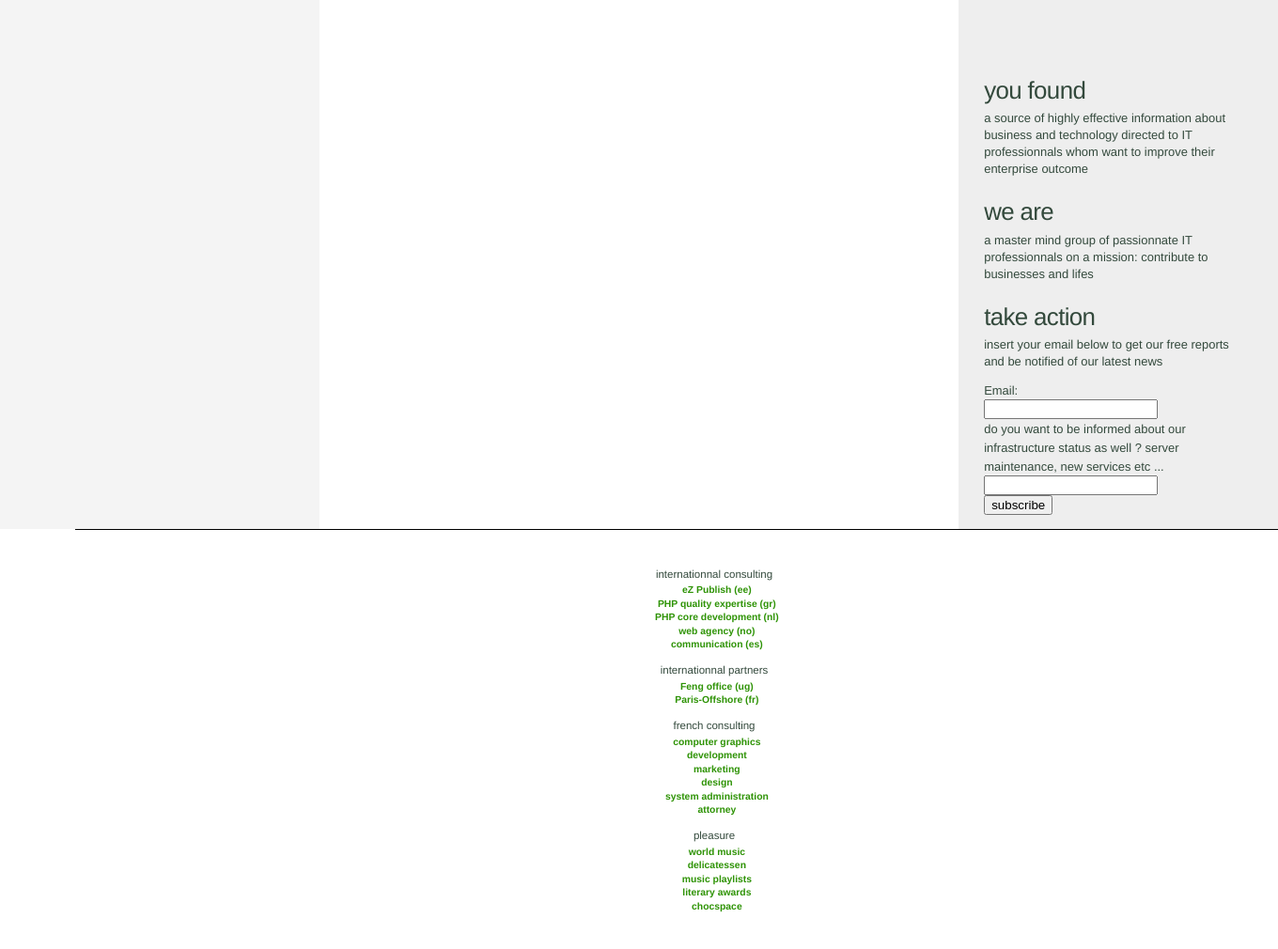
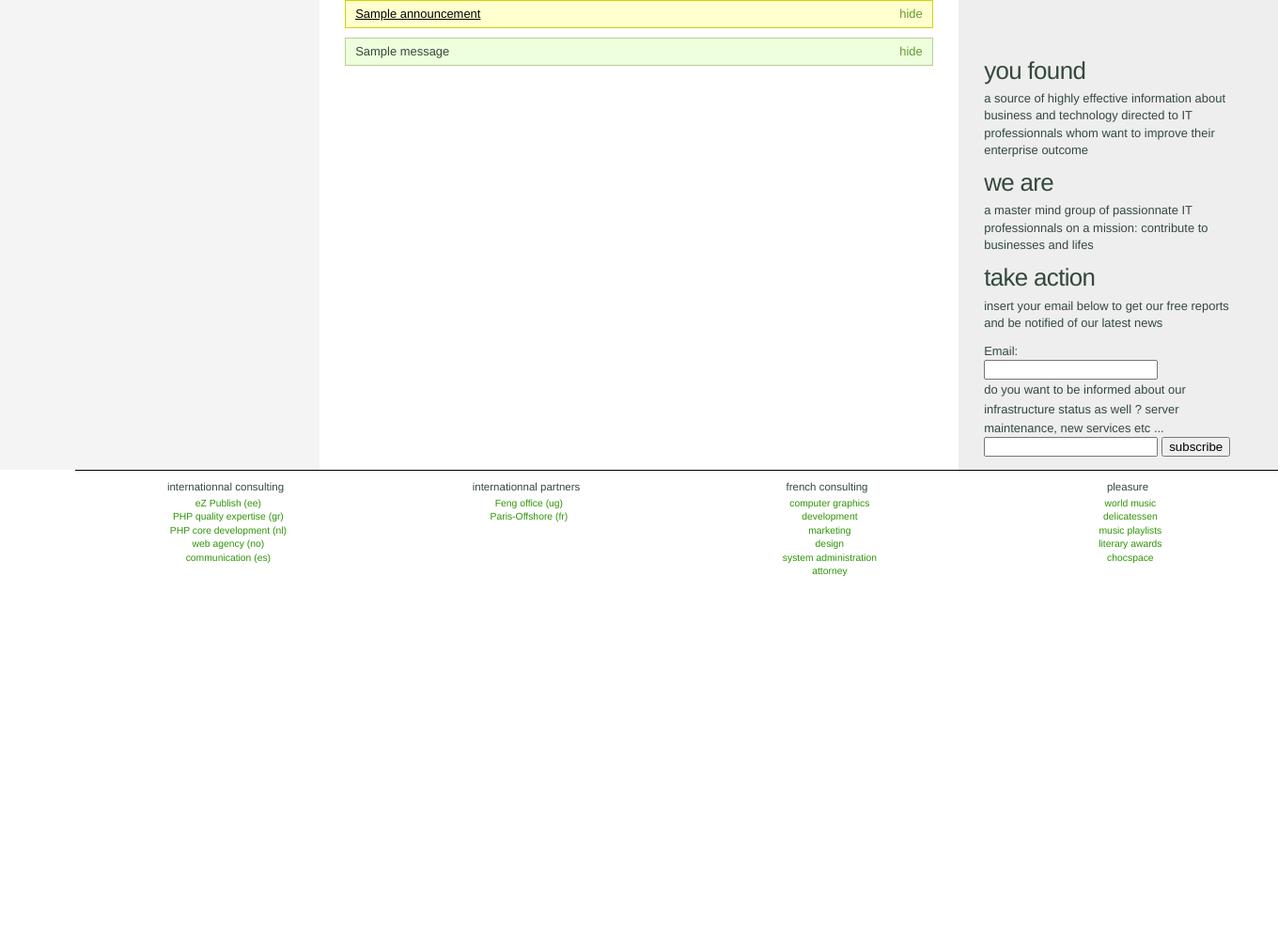
Before and after one commit to jpic/yourlabs.org, a Django app: template templates/site_base.html in a window 1360 px wide; the page is wider, and only the part inside the window is pictured. Shown: that part at 94% size. After the commit the page ends 614 px from the top of that part, so only its background shows below. Run offline with Django 3.2, Linux system fonts and the light colour scheme; the template is opened without the code that fills it: most values are stand-ins (such as "Sample title", 1, 10 or a date in 2020); one stand-in notice (Sample message) is shown; form fields are guessed from the names that the template uses.

Commit message:
A bunch of bugfix, pushing to online beta

```diff
--- a/media/css/base.css
+++ b/media/css/base.css
@@ -100,7 +100,7 @@ code
 
 #search { margin-top: 10px; margin-top: 1.6em; margin-bottom: 1.8em; float: right;}
 #nav{ float: right; width: 400px; }
-#footer { clear: both; text-align: center; padding-top: 30px; font-size: .8em; }
+#footer { clear: both; text-align: center;  font-size: .8em; }
 
 /* TYPE BASE */
 label, p, ul, ol, pre { font-size: 1em; margin: 0 0 1.0em; }
@@ -123,7 +123,6 @@ a:link, a:visited {
     /* 76d5ff 3c94bc 3e4d5c 66bbe0 */
     color: #2e9306;
     text-decoration: none;
-    font-weight: bold;
 }
 /*a:hover { color: #33493c; }*/
 /*h3 a:hover, h3 a:link, h3 a:visited { font-weight: 100; color: #33493c;}*/
@@ -160,3 +159,58 @@ ul.author.list ul.feeds.list li { display: inline; }
 
 #navigation_bar ul li { padding: 3px 0; }
 #navigation_bar ul li a { text-transform: uppercase; }
+
+ul.errorlist {
+    margin: 0;
+    padding: 0;
+    list-style: none;
+    color: red;
+}
+
+
+/* MESSAGES */
+
+ul.messages {
+    margin: 0 0 10px 0;
+    padding: 0;
+    list-style: none;
+}
+ul.messages li {
+    padding: 5px 10px;
+    background: #EFD;
+    border: 1px solid #BC9;
+}
+ul.messages li a {
+    float: right;
+    color: #693;
+}
+ul.messages .debug {
+    background: #EEE;
+    border: 1px solid #BBB;
+}
+ul.messages .info {
+    background: #ffffcf;
+    border: 1px solid #d3d100;
+}
+ul.messages .success {
+    background: #EFD;
+    border: 1px solid #BC9;
+}
+ul.messages .warning {
+    background: #FED;
+    border: 1px solid #CB9;
+}
+ul.messages .error {
+    background: #FDD;
+    border: 1px solid #C99;
+}
+
+ul.messages {
+    margin: 0 0 10px 0;
+    padding: 0;
+    list-style: none;
+}
+ul.messages li a {
+    float: right;
+    color: #693;
+}
--- a/requirements/project.txt
+++ b/requirements/project.txt
@@ -4,5 +4,7 @@
 --requirement=base.txt
 -e https://github.com/matagus/django-planet.git#egg=planet
 django-admin-tools
+announcements
+pinax
 # Put project-specific requirements here.
 # See http://pip-installer.org/requirement-format.html for more information.
--- /dev/null
+++ b/templates/footer.html
@@ -0,0 +1,115 @@
+{% load i18n %}
+<div class="linklist">
+<h3>{% trans "internationnal consulting" %}</h3>
+<ul>
+    <li>
+        <a href="http://gg.ee" title="eZ Publish">
+            eZ Publish (ee)
+        </a>
+    </li>
+    <li>
+        <a href="http://qafoo.com" title="PHP {% trans "quality expertise" %}">
+            PHP {% trans "quality expertise" %} (gr)
+        </a>
+    </li>
+    <li>
+        <a href="http://derickrethans.nl" title="PHP {% trans "core development" %}">
+            PHP {% trans "core development" %} (nl)
+        </a>
+    </li>
+    <li>
+        <a href="http://grenlandweb.no" title="{% trans "norway" %} {% trans "web agency" %}">
+            {% trans "web agency" %} (no)
+        </a>
+    </li>
+    <li>
+        <a href="http://es.linkedin.com/in/alejandrocapparelli" title="{% trans "communication" %}">
+            {% trans "communication" %} (es)
+        </a>
+    </li>
+</ul>
+</div>
+
+<div class="linklist">
+
+<h3>{% trans "internationnal partners" %}</h3>
+<ul>
+    <li>
+        <a href="http://fengoffice.com" title="Feng office">
+            Feng office (ug)
+        </a>
+    </li>
+    <li>
+        <a href="http://paris-offshore.fr" title="{% trans "Offshore and onshore accounting services" %}">
+            Paris-Offshore (fr)
+        </a>
+    </li>
+</ul>
+</div>
+
+<div class="linklist">
+<h3>{% trans "french consulting" %}</h3>
+<ul>
+    <li>
+        <a href="http://emonnerot.chocolatpistache.com/" title="{% trans "computer graphics" %}">
+            {% trans "computer graphics" %}
+        </a>
+    </li>
+    <li>
+        <a href="http://daxey.net" title="{% trans "development" %}">
+            {% trans "development" %}
+        </a>
+    </li>
+    <li>
+        <a href="http://pistil-design.net" title="{% trans "marketing" %}">
+            {% trans "marketing" %}
+        </a>
+    </li>
+    <li>
+        <a href="http://blobidesign.net" title="{% trans "design" %}">
+            {% trans "design" %}
+        </a>
+    </li>
+    <li>
+        <a href="http://neoskills.net" title="{% trans "system administration" %}">
+            {% trans "system administration" %}
+        </a>
+    </li>
+    <li>
+        <a href="http://fr.linkedin.com/pub/marc-poussin/3/760/20b" title="{% trans "attorney" %}">
+            {% trans "attorney" %}
+        </a>
+    </li>
+</ul>
+</div>
+
+<div class="linklist last">
+<h3>{% trans "pleasure" %}</h3>
+<ul>
+    <li>
+        <a href="http://idyoulo.com" title="{% trans "world music" %}">
+            {% trans "world music" %}
+        </a>
+    </li>
+    <li>
+        <a href="http://madeleinemarket.com" title="{% trans "delicatessen" %}">
+            {% trans "delicatessen" %}
+        </a>
+    </li>
+    <li>
+        <a href="http://www.playlistnow.fm/" title="{% trans "music playlists" %}">
+            {% trans "music playlists" %}
+        </a>
+    </li>
+    <li>
+        <a href="http://www.prix-litteraires.net/" title="{% trans "literary awards" %}">
+            {% trans "literary awards" %}
+        </a>
+    </li>
+    <li>
+        <a href="http://chocspace.com" title="{% trans "chocspace" %}">
+            chocspace
+        </a>
+    </li>
+</ul>
+</div>
--- /dev/null
+++ b/templates/messages.html
@@ -0,0 +1,32 @@
+{% load i18n %}
+{% if site_wide_announcements %}
+<div class="grid_12 annoucements">
+    <div id="site_wide_announcements">
+        <ul class="messages">
+            {% for announcement in site_wide_announcements %}
+            <li class="info">
+                <a style="font-weight: normal; color: black; text-decoration: underline; float: none;" href="{{ announcement.get_absolute_url }}">{{ announcement }}</a>
+                <a href="{% url announcement_hide announcement.pk %}?next={{ request.path }}" class="hide_parent">
+                    <small>
+                    {% trans "hide" %}
+                    </small>
+                </a>
+            </li>
+            {% endfor %}
+        </ul>
+    </div>
+</div>
+{% endif %}
+
+{% if messages %}
+<div class="grid_12 messages">
+    <ul class="messages">
+        {% for message in messages %}
+        <li id="message_{{ forloop.counter }}"{% if message.tags %} class="{{ message.tags }}"{% endif %}>
+            <a href="#" class="hide_parent"><small>{% trans "hide" %}</small></a>
+            {{ message }}
+        </li>
+        {% endfor %}
+    </ul>
+</div>
+{% endif %}
--- a/templates/site_base.html
+++ b/templates/site_base.html
@@ -29,6 +29,12 @@
 .col3 {
     padding-top: 60px;
 }
+.errorField{ color: #af4c4c; margin: 0 0 6px 0; padding: 4px; background: #ffbfbf; }
+.linklist {display:inline;float:left;margin-left:10px;margin-right:10px; width:300px;}
+div.box span.title {
+    margin: 1em 0 0.2em; font-weight: bold;
+    margin: 0.25em 0 .2em; font-size: 1.8em; letter-spacing: -0.025em; line-height: 1.2em; font-weight: 100;
+}
 
     </style>
 </head>
@@ -38,6 +44,7 @@
 	<div class="colmid">
 		<div class="colleft">
 			<div class="col1">
+                {% include "messages.html" %}
 				<!-- Column 1 start -->
                 {% block body %}
                 {% block content %}
@@ -66,120 +73,18 @@
 	</div>
 </div>
 <div id="footer">
-       <div class="linklist">
-            <h3>{% trans "internationnal consulting" %}</h3>
-            <ul>
-                <li>
-                    <a href="http://gg.ee" title="eZ Publish">
-                        eZ Publish (ee)
-                    </a>
-                </li>
-                <li>
-                    <a href="http://qafoo.com" title="PHP {% trans "quality expertise" %}">
-                        PHP {% trans "quality expertise" %} (gr)
-                    </a>
-                </li>
-                <li>
-                    <a href="http://derickrethans.nl" title="PHP {% trans "core development" %}">
-                        PHP {% trans "core development" %} (nl)
-                    </a>
-                </li>
-                <li>
-                    <a href="http://grenlandweb.no" title="{% trans "norway" %} {% trans "web agency" %}">
-                        {% trans "web agency" %} (no)
-                    </a>
-                </li>
-                <li>
-                    <a href="http://es.linkedin.com/in/alejandrocapparelli" title="{% trans "communication" %}">
-                        {% trans "communication" %} (es)
-                    </a>
-                </li>
-            </ul>
-
-            <h3>{% trans "internationnal partners" %}</h3>
-            <ul>
-                <li>
-                    <a href="http://fengoffice.com" title="Feng office">
-                        Feng office (ug)
-                    </a>
-                </li>
-                <li>
-                    <a href="http://paris-offshore.fr" title="{% trans "Offshore and onshore accounting services" %}">
-                        Paris-Offshore (fr)
-                    </a>
-                </li>
-            </ul>
-        </div>
-
-        <div class="linklist">
-            <h3>{% trans "french consulting" %}</h3>
-            <ul>
-                <li>
-                    <a href="http://emonnerot.chocolatpistache.com/" title="{% trans "computer graphics" %}">
-                        {% trans "computer graphics" %}
-                    </a>
-                </li>
-                <li>
-                    <a href="http://daxey.net" title="{% trans "development" %}">
-                        {% trans "development" %}
-                    </a>
-                </li>
-                <li>
-                    <a href="http://pistil-design.net" title="{% trans "marketing" %}">
-                        {% trans "marketing" %}
-                    </a>
-                </li>
-                <li>
-                    <a href="http://blobidesign.net" title="{% trans "design" %}">
-                        {% trans "design" %}
-                    </a>
-                </li>
-                <li>
-                    <a href="http://neoskills.net" title="{% trans "system administration" %}">
-                        {% trans "system administration" %}
-                    </a>
-                </li>
-                <li>
-                    <a href="http://fr.linkedin.com/pub/marc-poussin/3/760/20b" title="{% trans "attorney" %}">
-                        {% trans "attorney" %}
-                    </a>
-                </li>
-            </ul>
-        </div>
-
-        <div class="linklist">
-            <h3>{% trans "pleasure" %}</h3>
-            <ul>
-                <li>
-                    <a href="http://idyoulo.com" title="{% trans "world music" %}">
-                        {% trans "world music" %}
-                    </a>
-                </li>
-                <li>
-                    <a href="http://madeleinemarket.com" title="{% trans "delicatessen" %}">
-                        {% trans "delicatessen" %}
-                    </a>
-                </li>
-                <li>
-                    <a href="http://www.playlistnow.fm/" title="{% trans "music playlists" %}">
-                        {% trans "music playlists" %}
-                    </a>
-                </li>
-                <li>
-                    <a href="http://www.prix-litteraires.net/" title="{% trans "literary awards" %}">
-                        {% trans "literary awards" %}
-                    </a>
-                </li>
-                <li>
-                    <a href="http://chocspace.com" title="{% trans "chocspace" %}">
-                        chocspace
-                    </a>
-                </li>
-            </ul>
-        </div>
-     </div>
+{% include "footer.html" %}
 </div>
 
+<script type="text/javascript" src="{{ STATIC_URL }}js/jquery-1.4.2.min.js"></script>
+<script type="text/javascript">
+$(document).ready(function() {
+    $('.hide_parent').live('click', function(e) {
+        e.preventDefault();
+        $(this).parent().fadeOut();
+    });
+});
+</script>
 
 </body>
 </html>
--- a/templates/subscription.html
+++ b/templates/subscription.html
@@ -1,9 +1,9 @@
 {% load i18n %}
 
 <div class="box">
-    <h2>
+    <span class="title">
         {% trans "you found" %}
-    </h2>
+    </span>
 
     <p>
     {% trans "a source of highly effective information about business and technology directed to IT professionnals whom want to improve their enterprise outcome" %}
@@ -11,9 +11,9 @@
 </div>
 
 <div class="box">
-    <h2>
+    <span class="title">
         {% trans "we are" %}
-    </h2>
+    </span>
 
     <p>
     {% trans "a master mind group of passionnate IT professionnals on a mission: contribute to businesses and lifes" %}
@@ -21,36 +21,68 @@
 </div>
 
 <div class="box">
-    <h2>
+    <span class="title">
         {% trans "take action" %}
-    </h2>
+    </span>
 
+    {% if subscription_form_status != 'passed' %}
     <p>
     {% trans "insert your email below to get our free reports and be notified of our latest news" %}
     </p>
 
-    <form action="{% url subscription_form %}" method="POST">
+    <form method="POST">
         {% csrf_token %}
 
-        <label for="id_email">
+        {% if subscription_form_status == 'failed' %}
+        <p class="errorField">
+            {% trans "your subscription will be saved when the fields are properly filled, thanks for choosing yourlabs.org" %}
+        </p>
+        {% endif %}
+
+        {% if form.non_field_errors %}
+        <div id="errorMsg">
+              <ul>
+                {{ form.non_field_errors|unordered_list }}
+             </ul>
+        </div>
+        {% endif %}
+
+        <label for="id_email" class="{% if subscription_form.email.errors %}errorField{% endif %}">
             {% trans "Email" %}:
         </label>
 
-        <div class="clear"></div>
+        <br />
+
+        {% for error in subscription_form.email.errors %}
+            <p id="error_{{ forloop.counter }}_{{ field.auto_id }}" class="errorField">
+                {{ error }}
+            </p>
+        {% endfor %}
 
         {{ subscription_form.email }}
 
-        <div class="clear"></div>
+        <br />
 
         <label for="id_infrastructure">
             {% trans "do you want to be informed about our infrastructure status as well ? server maintenance, new services etc ..." %}
         </label>
 
+        {% for error in subscription_form.infrastructure.errors %}
+            <p id="error_{{ forloop.counter }}_{{ field.auto_id }}" class="errorField">
+                {{ error }}
+            </p>
+        {% endfor %}
+
         {{ subscription_form.infrastructure }}
 
-        <div class="clear"></div>
+        <input type="hidden" name="subscription_form" value="1" />
 
         <input type="submit" value="{% trans "subscribe" %}" name="authenticate" />
     </form>
 
+    {% else %}
+    <p>
+        {% trans "thanks for taking action" %}
+    </p>
+    {% endif %}
 </div>
```
Also changed, not shown: apps/fanzine/models.py (+9 -0 lines), apps/fanzine/templates/fanzine/fanzine_details.html (+9 -3 lines), apps/fanzine/views.py (+18 -10 lines), context_processors.py (+21 -1 lines), forms.py (+12 -5 lines), settings.py (+11 -0 lines), templates/form.html (added, +13 -0 lines), templates/planet/base.html (+25 -8 lines), urls.py (+4 -13 lines), views.py (+10 -0 lines), 1 other file.
